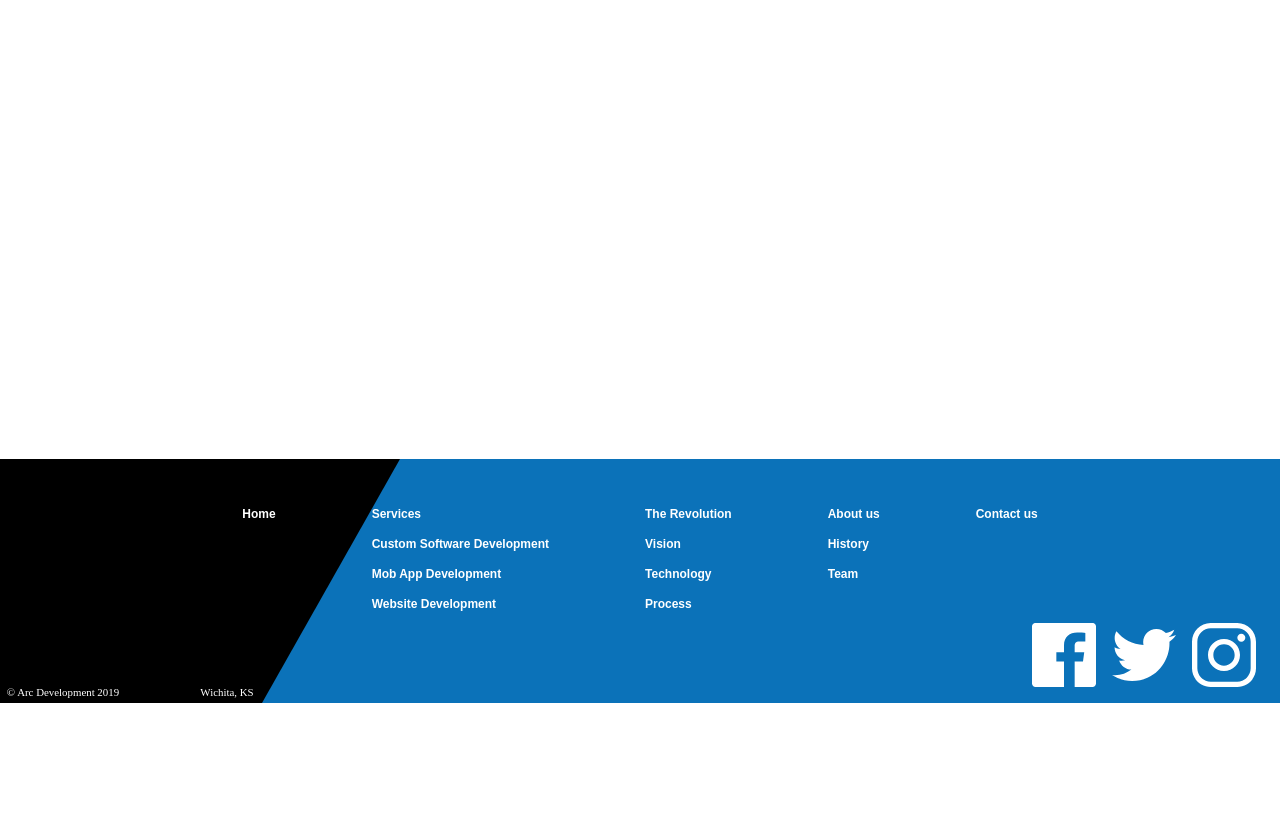
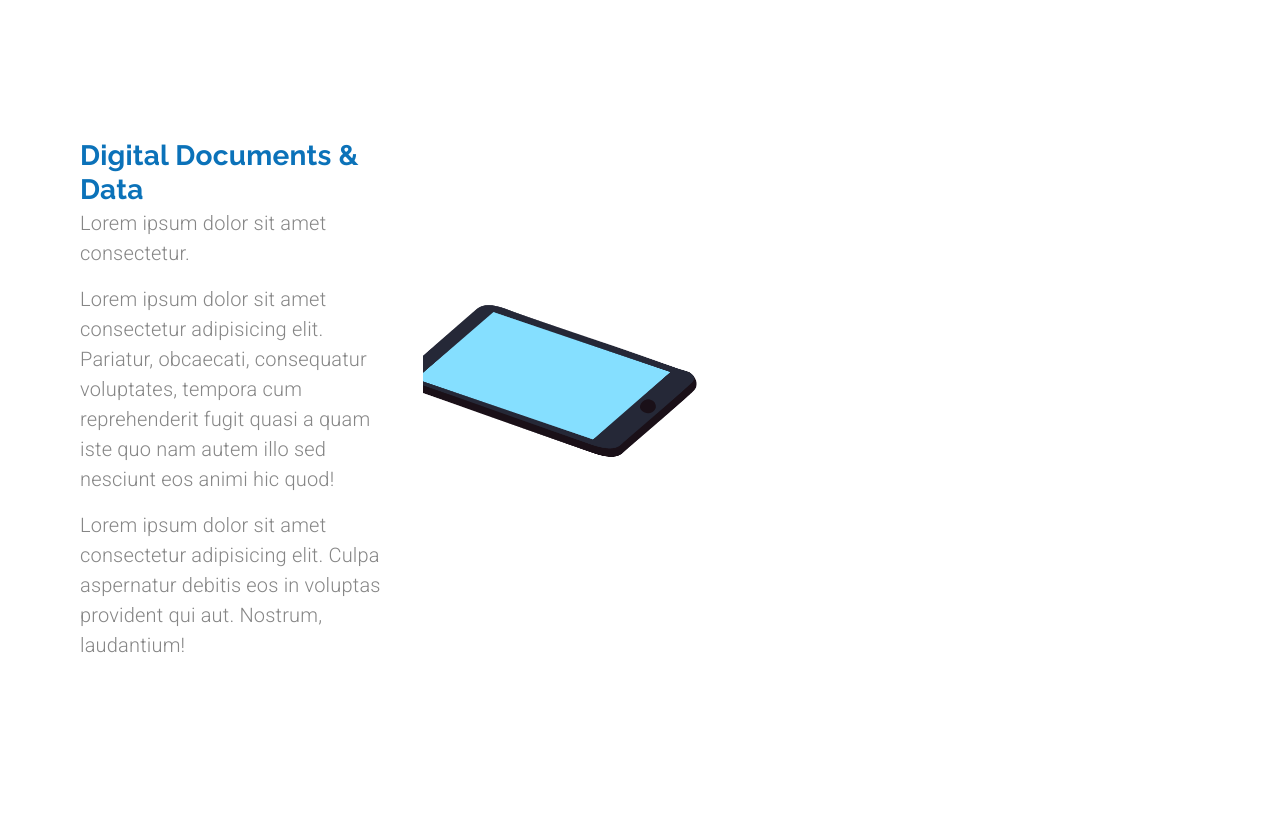
Before and after one commit to dejanV91/materialUiPractice, a React (Create React App) app: page /customs in a window 1280 px wide. Shown: the part 1100-1934 px from the top of the page. Before the commit the page ends 1803 px from the top, so only its background shows below. Built offline with nearby package versions, Linux system fonts and the light colour scheme.

Commit message:
documents Animation

```diff
--- a/src/components/CustomSoftware.js
+++ b/src/components/CustomSoftware.js
@@ -13,6 +13,8 @@ import lightbulb from "../assets/bulb.svg";
 import cash from "../assets/cash.svg";
 import stopwatch from "../assets/stopwatch.svg";
 
+import documentsAnimation from "../animations/documentsAnimation/data";
+
 const useStyles = makeStyles()((theme) => ({
   heading: {
     maxWidth: "40em",
@@ -26,10 +28,22 @@ const useStyles = makeStyles()((theme) => ({
     paddingTop: "2em",
     paddingBottom: "10em",
   },
+  itemContainer: {
+    maxWidth: "40em",
+  },
 }));
 
 export default function CustomSoftware(props) {
   const { classes } = useStyles();
+
+  const documentsOptions = {
+    loop: true,
+    autoplay: true,
+    animationData: documentsAnimation,
+    rendererSettings: {
+      preserveAspectRatio: "xMidYMid slice",
+    },
+  };
 
   return (
     <Grid container direction="column" className={classes.mainContainer}>
@@ -99,7 +113,7 @@ export default function CustomSoftware(props) {
         container
         direction="row"
         justifyContent="center"
-        style={{ marginTop: "15em", marginBottom: "20em" }}
+        style={{ marginTop: "10em", marginBottom: "15em" }}
       >
         <Grid
           item
@@ -147,6 +161,38 @@ export default function CustomSoftware(props) {
           </Grid>
         </Grid>
       </Grid>
+      <Grid item container direction="row">
+        <Grid item container className={classes.itemContainer}>
+          <Grid item container direction="column" md>
+            <Grid item>
+              <Typography variant="h4">Digital Documents & Data</Typography>
+            </Grid>
+            <Grid item>
+              <Typography variant="body1" paragraph>
+                Lorem ipsum dolor sit amet consectetur.
+              </Typography>
+              <Typography variant="body1" paragraph>
+                Lorem ipsum dolor sit amet consectetur adipisicing elit.
+                Pariatur, obcaecati, consequatur voluptates, tempora cum
+                reprehenderit fugit quasi a quam iste quo nam autem illo sed
+                nesciunt eos animi hic quod!
+              </Typography>
+              <Typography variant="body1" paragraph>
+                Lorem ipsum dolor sit amet consectetur adipisicing elit. Culpa
+                aspernatur debitis eos in voluptas provident qui aut. Nostrum,
+                laudantium!
+              </Typography>
+            </Grid>
+          </Grid>
+          <Grid item md>
+            <Lottie
+              options={documentsOptions}
+              isStopped={true}
+              style={{ maxHeight: 325, maxWidth: 275, minHeight: 275 }}
+            ></Lottie>
+          </Grid>
+        </Grid>
+      </Grid>
     </Grid>
   );
 }
```
